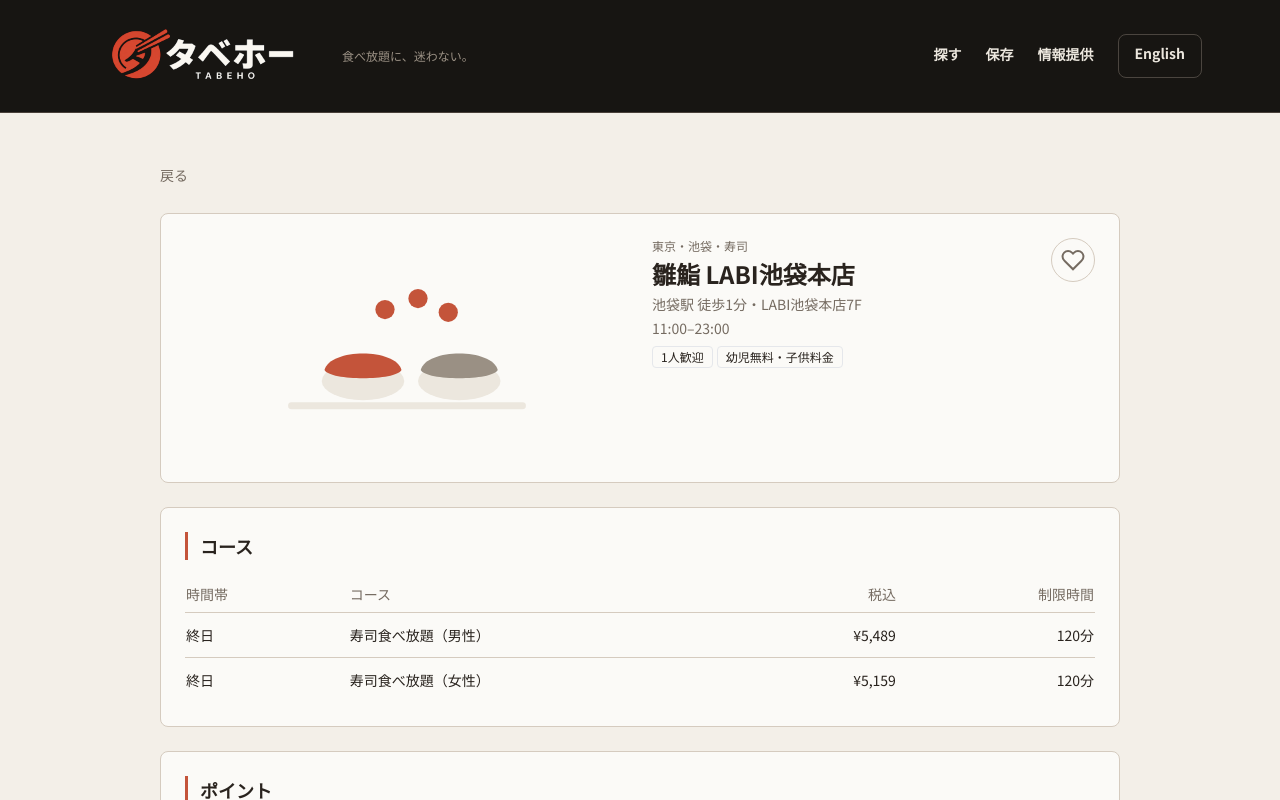
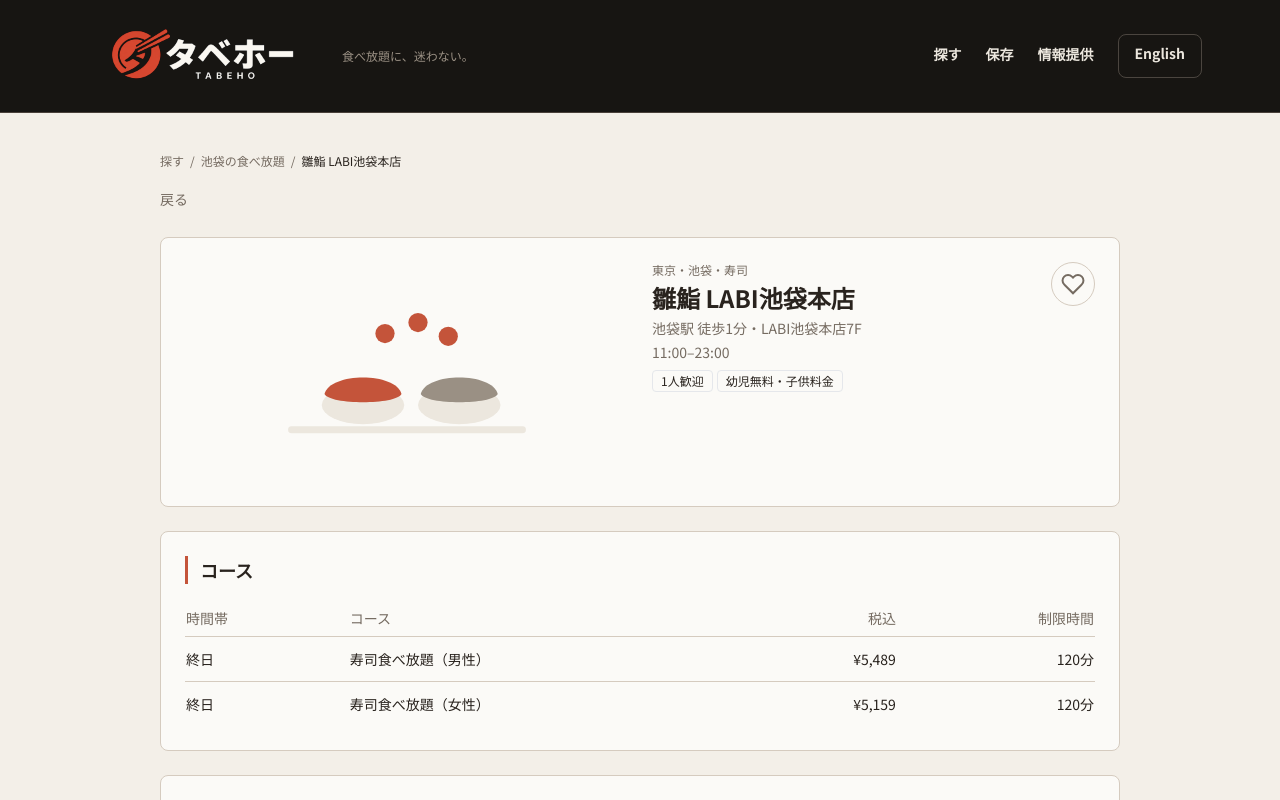
Before and after one commit to null-n11o/hodai-cho, a React (Vite) app: page /r/hina-ikebukuro-labi in a window 1280 px wide. Shown: the top 800 px of the page. Built offline with nearby package versions, Linux system fonts and the light colour scheme.

Commit message:
feat: DetailPageにパンくずリスト（探す / エリア / 店舗名）を追加

```diff
--- a/src/pages/DetailPage.tsx
+++ b/src/pages/DetailPage.tsx
@@ -10,7 +10,7 @@
 import { SiteDisclaimer } from '../components/SiteDisclaimer';
 import { loadFavorites, toggleFavorite } from '../favorites/storage';
 import { dictionary, toEnPath, useLanguage } from '../i18n/language';
-import { prefName, stationLine } from '../i18n/format';
+import { areaTitle, prefName, stationLine } from '../i18n/format';
 import { AREA_EN, STATION_EN } from '../catalog/en-names';
 
 const repository: CatalogRepository = new BundledCatalogRepository();
@@ -82,11 +82,29 @@
     setSavedIds(toggleFavorite(store.id));
   };
 
+  const areaTo = lang === 'en'
+    ? `/en/a/${encodeURIComponent(store.prefecture)}/${encodeURIComponent(store.area)}`
+    : `/a/${encodeURIComponent(store.prefecture)}/${encodeURIComponent(store.area)}`;
+
   return (
     <main className="site-main content-page mx-auto w-full max-w-lg overflow-x-clip bg-ink px-4 pb-24 text-ivory md:max-w-3xl md:px-8 lg:max-w-5xl">
+      <nav aria-label={lang === 'en' ? 'Breadcrumb' : 'パンくずリスト'} className="mt-4 mb-2 flex flex-wrap items-center gap-1.5 text-xs text-stone">
+        <Link to={searchTo} className="hover:underline">
+          {dict.nav.search}
+        </Link>
+        <span aria-hidden="true">/</span>
+        <Link to={areaTo} className="hover:underline">
+          {areaTitle(lang, store.area)}
+        </Link>
+        <span aria-hidden="true">/</span>
+        <span aria-current="page" className="text-ivory">
+          {shownName}
+        </span>
+      </nav>
+
       <Link
         to={searchTo}
-        className="mt-4 inline-flex min-h-[44px] items-center text-sm text-stone"
+        className="inline-flex min-h-[44px] items-center text-sm text-stone"
       >
         {t.back}
       </Link>
```
Also changed, not shown: 2 other files (tests, documents, lock files or other folders).
